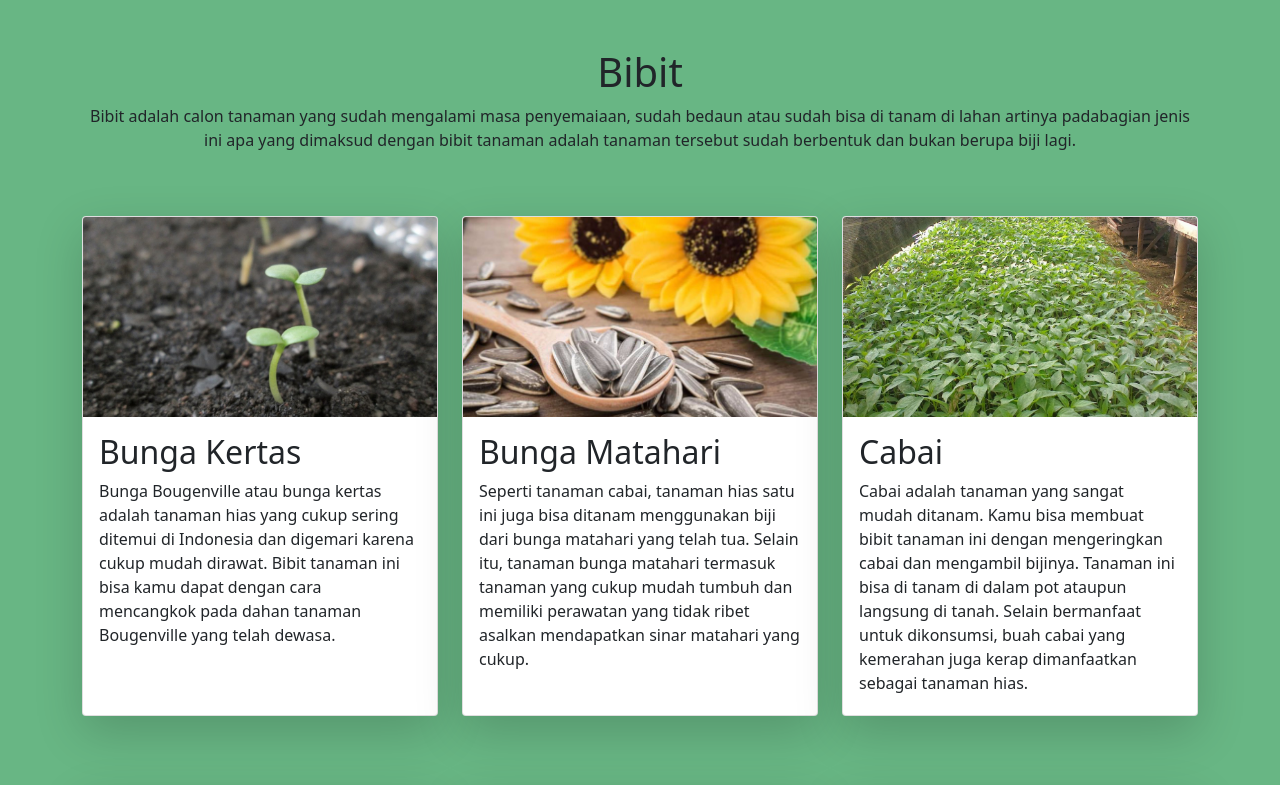
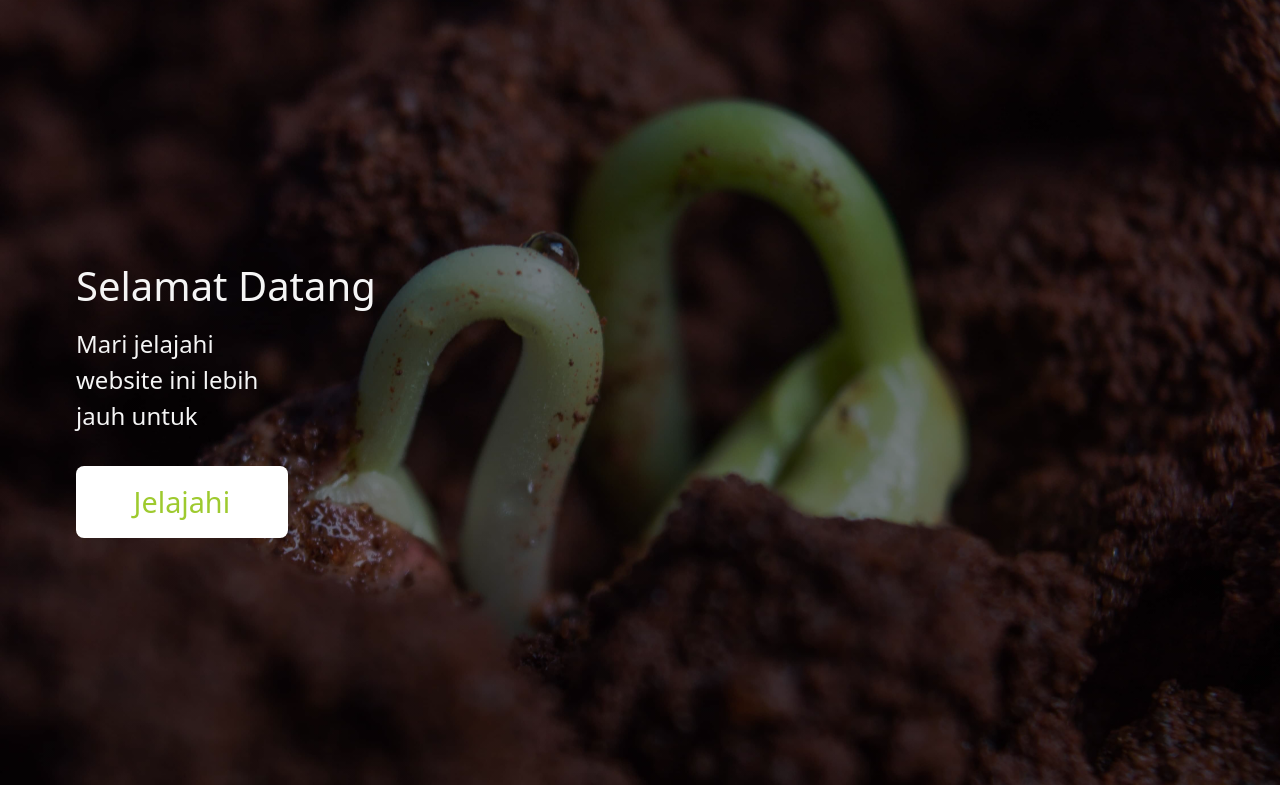
Before and after one commit to Arasans/Pertanian, a plain HTML site: page Bibit.html in a window 1280 px wide. Shown: the top 785 px of the page. Drawn offline with nearby package versions, Linux system fonts and the light colour scheme.

Commit message:
banner add

```diff
--- a/Bibit.html
+++ b/Bibit.html
@@ -15,7 +15,18 @@
   <body>
 
 
+    <!-- Banner -->
+    <section id="herobibit" data-aos="fade-zoom-in" data-aos-offset="0" data-aos-duration="800" data-aos-delay="0">
+      <div class="container">
+        <div class="info">
+          <h1 class="fs-1" data-aos="zoom-in-down" data-aos-offset="0" data-aos-duration="1000" data-aos-delay="200">Selamat Datang</h1>
+          <p class="fs-4" data-aos="zoom-in" data-aos-offset="0" data-aos-duration="1000" data-aos-delay="200">Mari jelajahi website ini lebih jauh untuk</p>
+          <a href="#bibitcard" data-aos="zoom-in-up" data-aos-offset="0" data-aos-duration="1000" data-aos-delay="200">Jelajahi</a>
+        </div>
+      </div>
+    </section>
 
+    <!-- Banner end -->
 
     <!-- bibit card  -->
     <section id="bibitcard">
```
